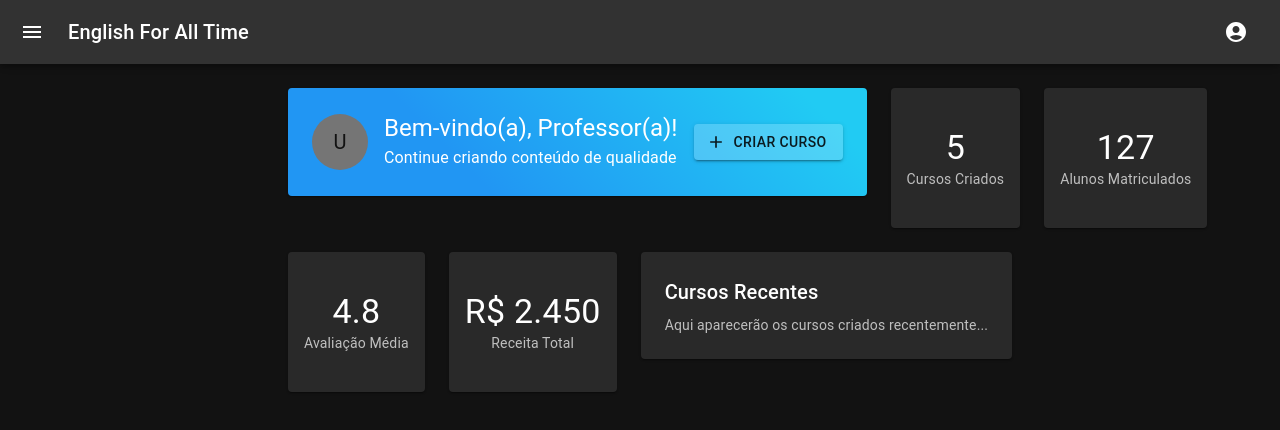
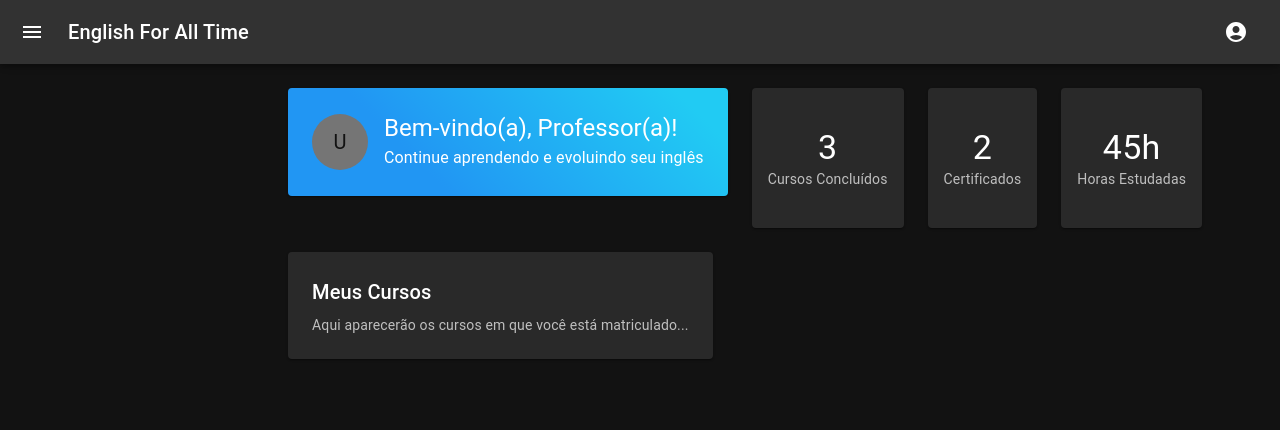
Before and after one commit to dwws-ufes/2025-EnglishForAllTime, a React (Create React App) app in the folder website/frontend/: page /home in a window 1280 px wide. Shown: the top 430 px of the page. Built offline with nearby package versions, Linux system fonts and the light colour scheme; sample sign-in values are in the browser's storage.

Commit message:
Fiz um ajuste colocando um usuário aluno para testar quando for da role aluno.

```diff
--- a/website/frontend/src/contexts/AuthContext.js
+++ b/website/frontend/src/contexts/AuthContext.js
@@ -32,13 +32,25 @@ export const AuthProvider = ({ children }) => {
     setUser(null);
   }, []);
 
+  // Função para verificar se o usuário é admin
+  const isAdmin = useCallback(() => {
+    return user?.role === 'ADMIN';
+  }, [user]);
+
+  // Função para verificar se o usuário tem uma role específica
+  const hasRole = useCallback((role) => {
+    return user?.role === role;
+  }, [user]);
+
   return (
     <AuthContext.Provider value={{
       token,
       user,
       signIn,
       signOut,
-      isAuthenticated: !!token
+      isAuthenticated: !!token,
+      isAdmin,
+      hasRole
     }}>
       {children}
     </AuthContext.Provider>
--- a/website/frontend/src/pages/Home.jsx
+++ b/website/frontend/src/pages/Home.jsx
@@ -28,7 +28,8 @@ import {
   Button,
   Fab,
   Snackbar,
-  Alert as MuiAlert
+  Alert as MuiAlert,
+  Chip
 } from '@mui/material';
 import {
   Menu as MenuIcon,
@@ -38,7 +39,8 @@ import {
   Logout as LogoutIcon,
   Settings as SettingsIcon,
   ChevronLeft as ChevronLeftIcon,
-  Add as AddIcon
+  Add as AddIcon,
+  AdminPanelSettings as AdminIcon
 } from '@mui/icons-material';
 import { useAuth } from '../contexts/AuthContext';
 import { useNavigate } from 'react-router-dom';
@@ -68,9 +70,12 @@ function Home() {
   const [courseModalOpen, setCourseModalOpen] = useState(false);
   const [snackbarOpen, setSnackbarOpen] = useState(false);
   const [snackbarMessage, setSnackbarMessage] = useState('');
-  const { user, signOut } = useAuth();
+  const { user, signOut, isAdmin } = useAuth(); // Adicionar isAdmin
   const [open, setOpen] = useState(false);
   const navigate = useNavigate();
+
+  // Verificar se é admin
+  const userIsAdmin = isAdmin();
 
   // Substituir as duas funções handleDrawerOpen e handleDrawerClose por uma única função toggle
   const handleDrawerToggle = () => {
@@ -96,6 +101,11 @@ function Home() {
   };
 
   const handleOpenCourseModal = () => {
+    if (!userIsAdmin) {
+      setSnackbarMessage('Apenas administradores podem criar cursos.');
+      setSnackbarOpen(true);
+      return;
+    }
     setCourseModalOpen(true);
   };
 
@@ -127,6 +137,15 @@ function Home() {
     },
   ];
 
+  // Adicionar item de menu admin apenas para administradores
+  if (userIsAdmin) {
+    menuItems.push({
+      text: 'Administração',
+      icon: <AdminIcon />,
+      onClick: () => navigate('/admin')
+    });
+  }
+
   return (
     <ThemeProvider theme={darkTheme}>
       <Box sx={{ display: 'flex' }}>
@@ -139,13 +158,25 @@ function Home() {
               aria-label="abrir menu"
               onClick={handleDrawerToggle}
               edge="start"
-              sx={{ mr: 2 }} // Removi a condição que fazia o botão sumir
+              sx={{ mr: 2 }}
             >
               <MenuIcon />
             </IconButton>
             <Typography variant="h6" noWrap component="div" sx={{ flexGrow: 1 }}>
               English For All Time
             </Typography>
+
+            {/* Mostrar chip de ADMIN se for administrador */}
+            {userIsAdmin && (
+              <Chip
+                icon={<AdminIcon />}
+                label="ADMIN"
+                size="small"
+                color="secondary"
+                sx={{ mr: 2, fontWeight: 'bold' }}
+              />
+            )}
+
             <IconButton
               color="inherit"
               onClick={handleProfileClick}
@@ -226,6 +257,14 @@ function Home() {
             <Typography variant="body2" color="text.secondary">
               {user?.email || 'Usuário'}
             </Typography>
+            {userIsAdmin && (
+              <Chip
+                label="ADMIN"
+                size="small"
+                color="secondary"
+                sx={{ ml: 1, fontSize: '0.7rem' }}
+              />
+            )}
           </MenuItem>
           <Divider />
           <MenuItem onClick={handleClose}>
@@ -269,12 +308,14 @@ function Home() {
           </DialogActions>
         </Dialog>
 
-        {/* Modal de Criação de Curso */}
+        {/* Modal de Criação de Curso - Renderizar apenas se for ADMIN */}
+        {userIsAdmin && (
           <CourseFormModal
             open={courseModalOpen}
             onClose={handleCloseCourseModal}
             onCourseCreated={handleCourseCreated}
           />
+        )}
 
         {/* Snackbar para notificações */}
         <Snackbar
@@ -285,7 +326,7 @@ function Home() {
         >
           <MuiAlert
             onClose={handleCloseSnackbar}
-            severity="success"
+            severity={snackbarMessage.includes('Apenas') ? "warning" : "success"}
             sx={{ width: '100%' }}
           >
             {snackbarMessage}
@@ -314,9 +355,15 @@ function Home() {
                       Bem-vindo(a), {user?.name || 'Professor(a)'}!
                     </Typography>
                     <Typography variant="subtitle1">
-                      Continue criando conteúdo de qualidade
+                      {userIsAdmin
+                        ? 'Painel de Administração - Gerencie conteúdo e usuários'
+                        : 'Continue aprendendo e evoluindo seu inglês'
+                      }
                     </Typography>
                   </Box>
+
+                  {/* Botão "Criar Curso" apenas para ADMINs */}
+                  {userIsAdmin && (
                     <Button
                       variant="contained"
                       color="secondary"
@@ -331,15 +378,20 @@ function Home() {
                     >
                       Criar Curso
                     </Button>
+                  )}
                 </Paper>
               </Grid>
 
               {[
-                { title: 'Cursos Criados', value: '5' },
-                { title: 'Alunos Matriculados', value: '127' },
-                { title: 'Avaliação Média', value: '4.8' },
-                { title: 'Receita Total', value: 'R$ 2.450' },
-              ].map((stat) => (
+                { title: 'Cursos Criados', value: '5', adminOnly: true },
+                { title: userIsAdmin ? 'Usuários Ativos' : 'Cursos Concluídos', value: userIsAdmin ? '127' : '3' },
+                { title: userIsAdmin ? 'Cursos Ativos' : 'Certificados', value: userIsAdmin ? '12' : '2' },
+                { title: userIsAdmin ? 'Receita Total' : 'Horas Estudadas', value: userIsAdmin ? 'R$ 2.450' : '45h' },
+              ].map((stat) => {
+                // Não mostrar estatísticas específicas de admin para usuários comuns
+                if (stat.adminOnly && !userIsAdmin) return null;
+
+                return (
                   <Grid item xs={12} sm={6} md={3} key={stat.title}>
                     <Paper
                       sx={{
@@ -365,23 +417,28 @@ function Home() {
                       </Typography>
                     </Paper>
                   </Grid>
-              ))}
+                );
+              })}
 
               {/* Seção de Cursos Recentes */}
               <Grid item xs={12}>
                 <Paper sx={{ p: 3 }}>
                   <Typography variant="h6" gutterBottom>
-                    Cursos Recentes
+                    {userIsAdmin ? 'Cursos Gerenciados' : 'Meus Cursos'}
                   </Typography>
                   <Typography variant="body2" color="text.secondary">
-                    Aqui aparecerão os cursos criados recentemente...
+                    {userIsAdmin
+                      ? 'Aqui aparecerão os cursos que você criou e gerencia...'
+                      : 'Aqui aparecerão os cursos em que você está matriculado...'
+                    }
                   </Typography>
                 </Paper>
               </Grid>
             </Grid>
           </Container>
 
-          {/* Floating Action Button para criar curso (alternativa) */}
+          {/* Floating Action Button para criar curso apenas para ADMINs */}
+          {userIsAdmin && (
             <Fab
               color="primary"
               aria-label="criar curso"
@@ -395,6 +452,7 @@ function Home() {
             >
               <AddIcon />
             </Fab>
+          )}
         </Box>
       </Box>
     </ThemeProvider>
```
Also changed, not shown: 1 other file (tests, documents, lock files or other folders). Lines whose indentation alone changed are shown as unchanged.
